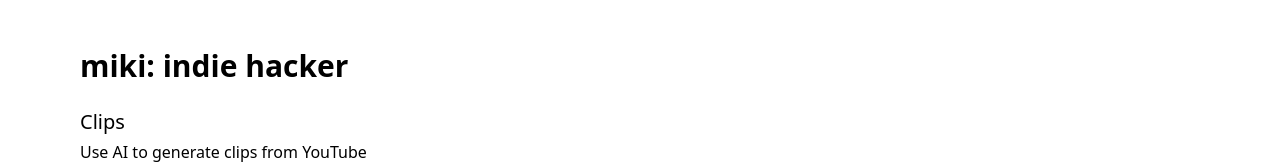
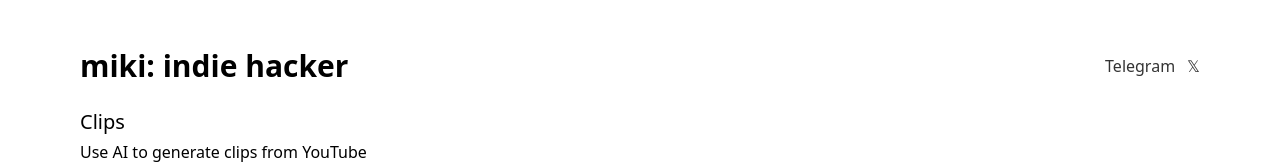
Before and after one commit to 0xmiki/miki.et, a SvelteKit app: page / in a window 1280 px wide. Shown: the top 164 px of the page. Built offline with nearby package versions, Linux system fonts and the light colour scheme.

Commit message:
add socials 🌐

```diff
--- a/package.json
+++ b/package.json
@@ -34,5 +34,8 @@
 		"typescript": "^5.0.0",
 		"typescript-eslint": "^8.20.0",
 		"vite": "^6.2.6"
+	},
+	"dependencies": {
+		"@lucide/svelte": "^0.525.0"
 	}
 }
--- a/src/routes/+page.svelte
+++ b/src/routes/+page.svelte
@@ -10,8 +10,22 @@
 	}
 </script>
 
-<div class="mt-8 mb-3 w-full text-left">
-	<h1 class="text-3xl font-bold">miki: indie hacker</h1>
+<div class="mt-8 mb-3 flex w-full items-center justify-between">
+	<h1 class="text-left text-3xl font-bold">miki: indie hacker</h1>
+	<div class="flex items-center gap-3">
+		<a
+			href="https://t.me/mikxyas"
+			target="_blank"
+			rel="noopener"
+			class="font-medium text-black/80 hover:underline">Telegram</a
+		>
+		<a
+			href="https://x.com/0xlordofbits"
+			target="_blank"
+			rel="noopener"
+			class="font-medium text-black/80 hover:underline">𝕏</a
+		>
+	</div>
 </div>
 
 <div class="flex flex-col gap-3">
```
Also changed, not shown: 1 other file (tests, documents, lock files or other folders).
